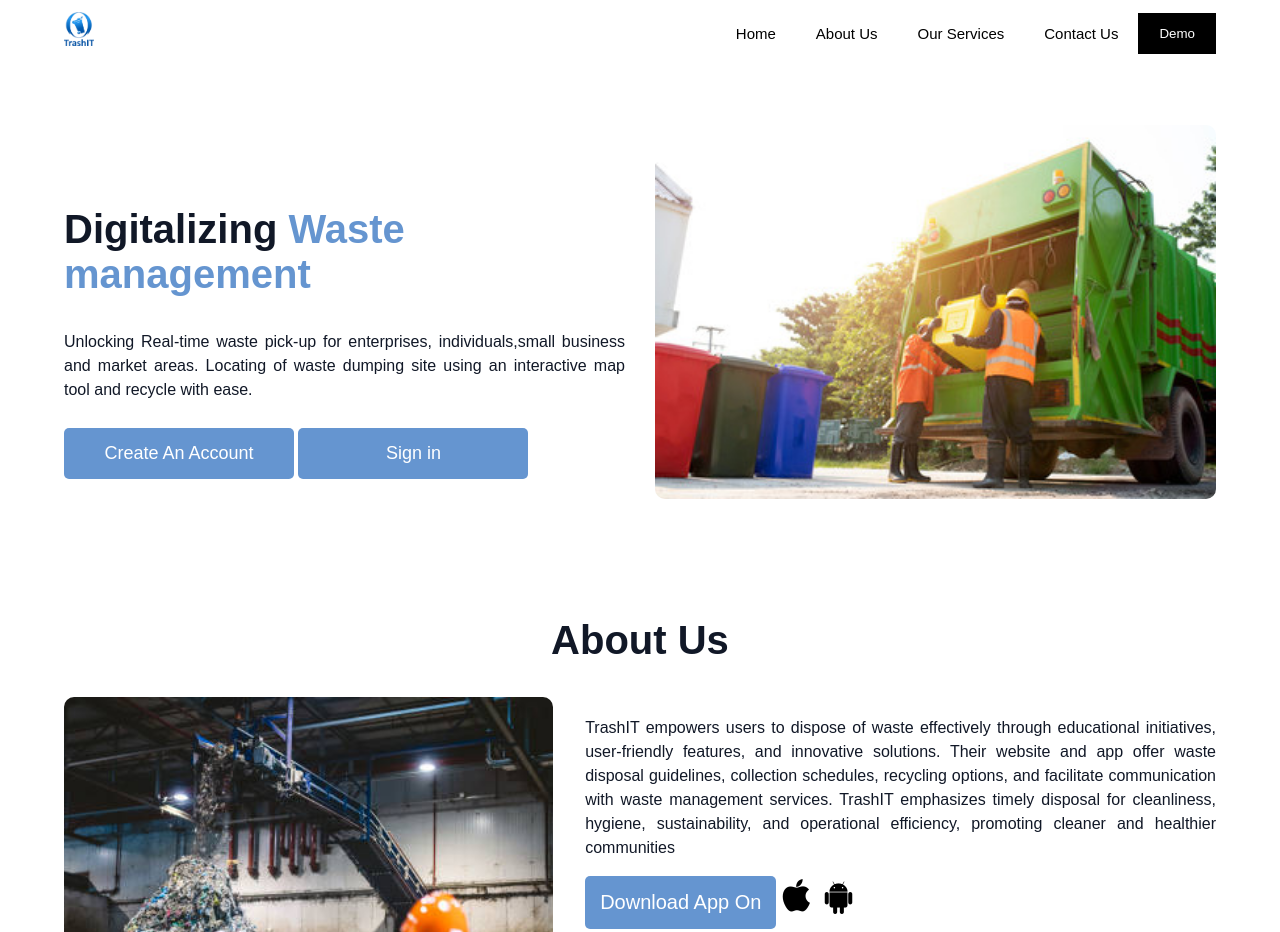
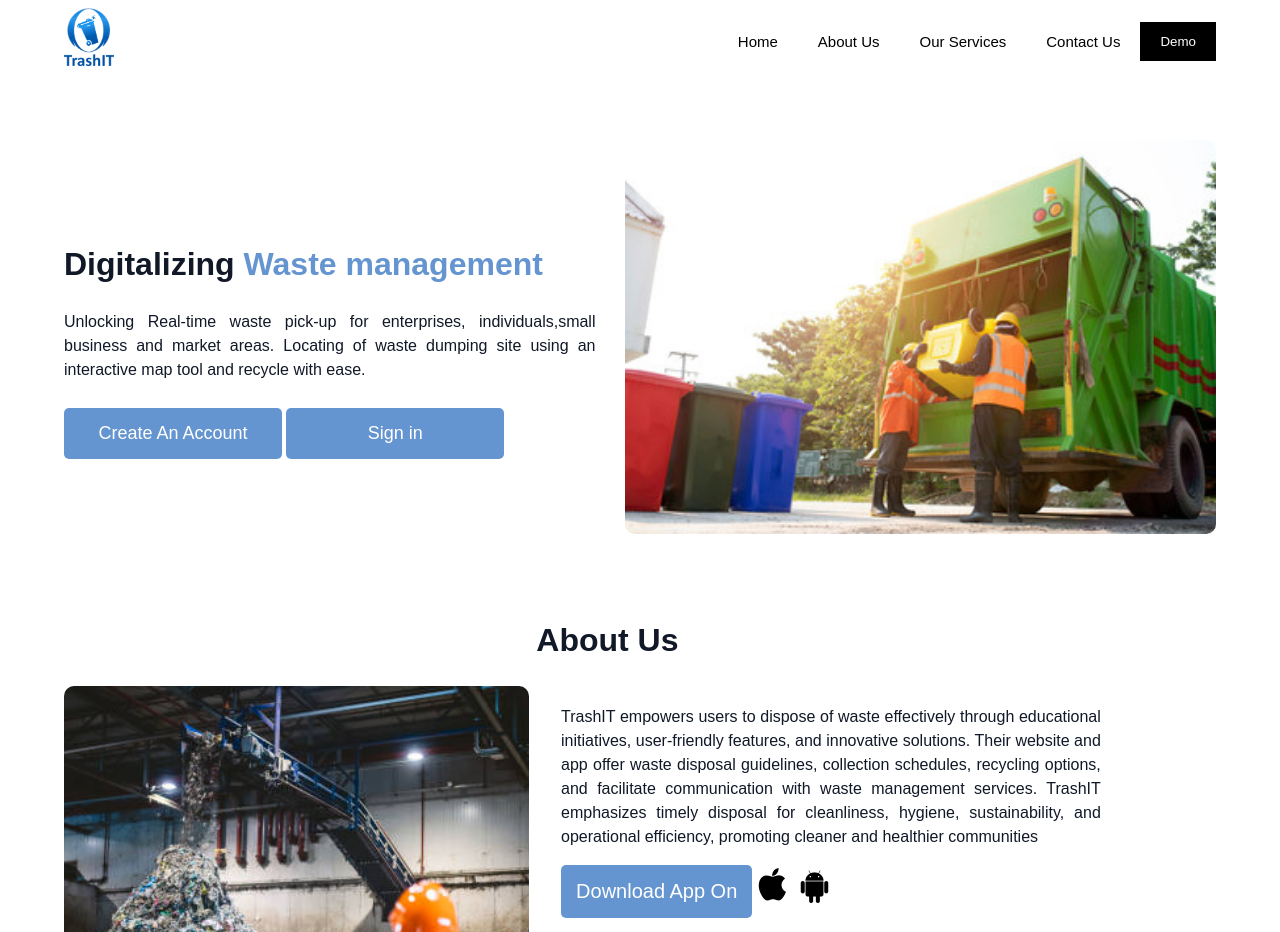
Before and after one commit to Morenigbade/Wasteit, a plain HTML site: page index.html in a window 1280 px wide. Shown: the top 932 px of the page. Drawn offline with nearby package versions, Linux system fonts and the light colour scheme; files whose address does not match are found by name.

Commit message:
Update style.css

```diff
--- a/style.css
+++ b/style.css
@@ -5,6 +5,9 @@
     width: 100%;
     list-style-type: none;
     overflow-x: hidden;
+}
+p {
+    text-align: justify;
 }
 
 .img-container img {
@@ -36,7 +39,7 @@
 
 
 header .logo img {
-    width: 30px;
+    width: 50px;
     margin-top: -5px;
 }
 
@@ -190,11 +193,12 @@
     transition: .4s ease-in-out;
     border: black;
 
-    border: 1px solid black;
+    /* border: 1px solid black; */
 }
 #demoBtn:hover {
-   background-color: white;
-   color: black;
+   background-color: #6595d0;
+   color: white;
+   border: none;
 }
 
 .green-btn {
@@ -239,18 +243,20 @@
 }
 
 .text-sec {
-    width: 100%;
+    width: 90%;
 }
 
 .text-sec h1 {
-    font-size: 2.5rem;
+    font-size: 2.0rem;
     font-weight: 800;
     /* text-align: center; */
-    padding-top: 25px;
+    /* padding-top: 25px; */
     color: #111827;
 }
 .about_h1 {
     text-align: center;
+    font-size: 3.0rem ;
+    margin-left:50px ;
 }
 .flex {
     display: flex;
@@ -263,6 +269,7 @@
     font-weight: 400;
     color: #111827;
     text-align: justify;
+    /* margin-top: 102px; */
 }
 p {
     text-align: justify;
```
